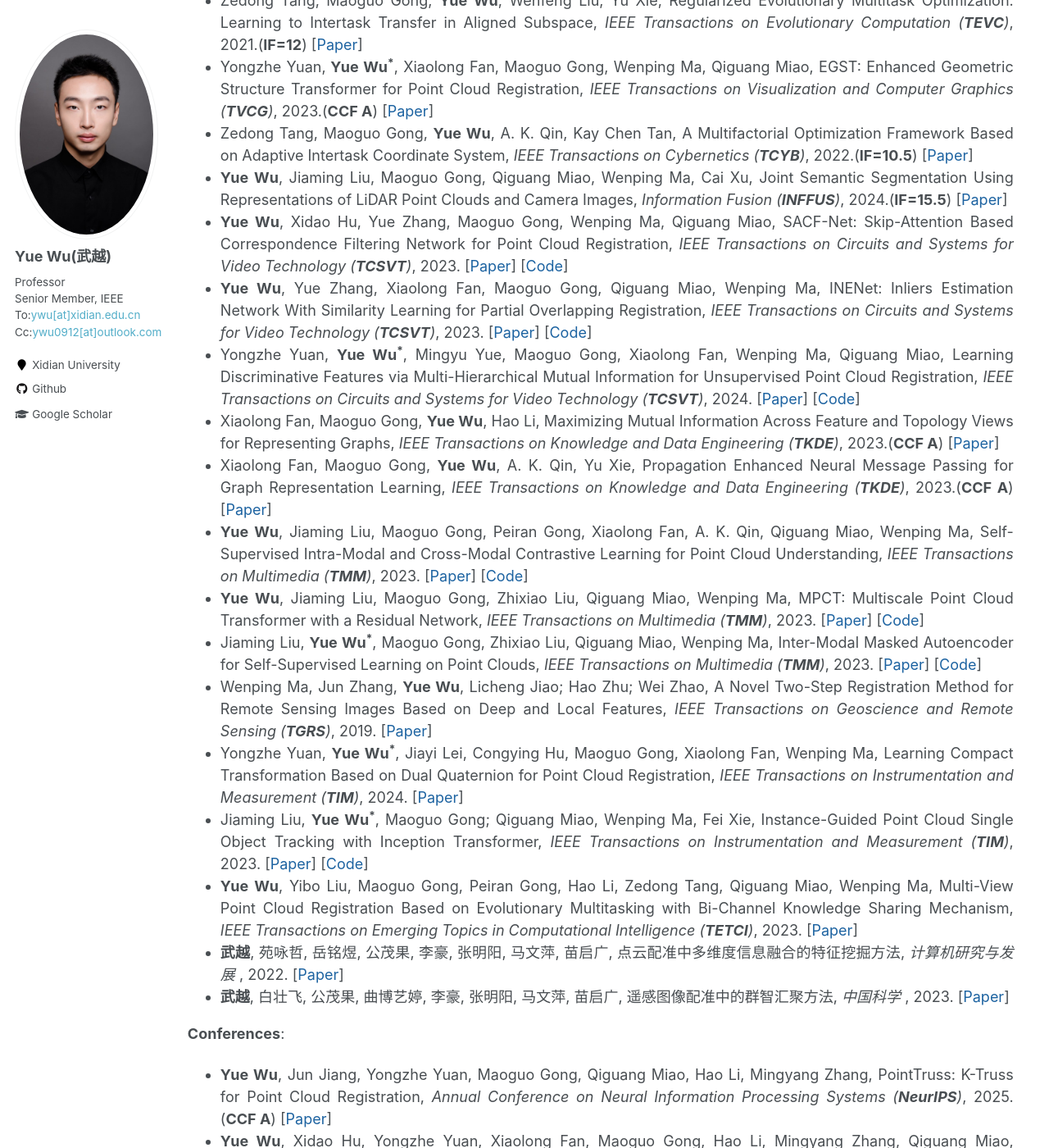
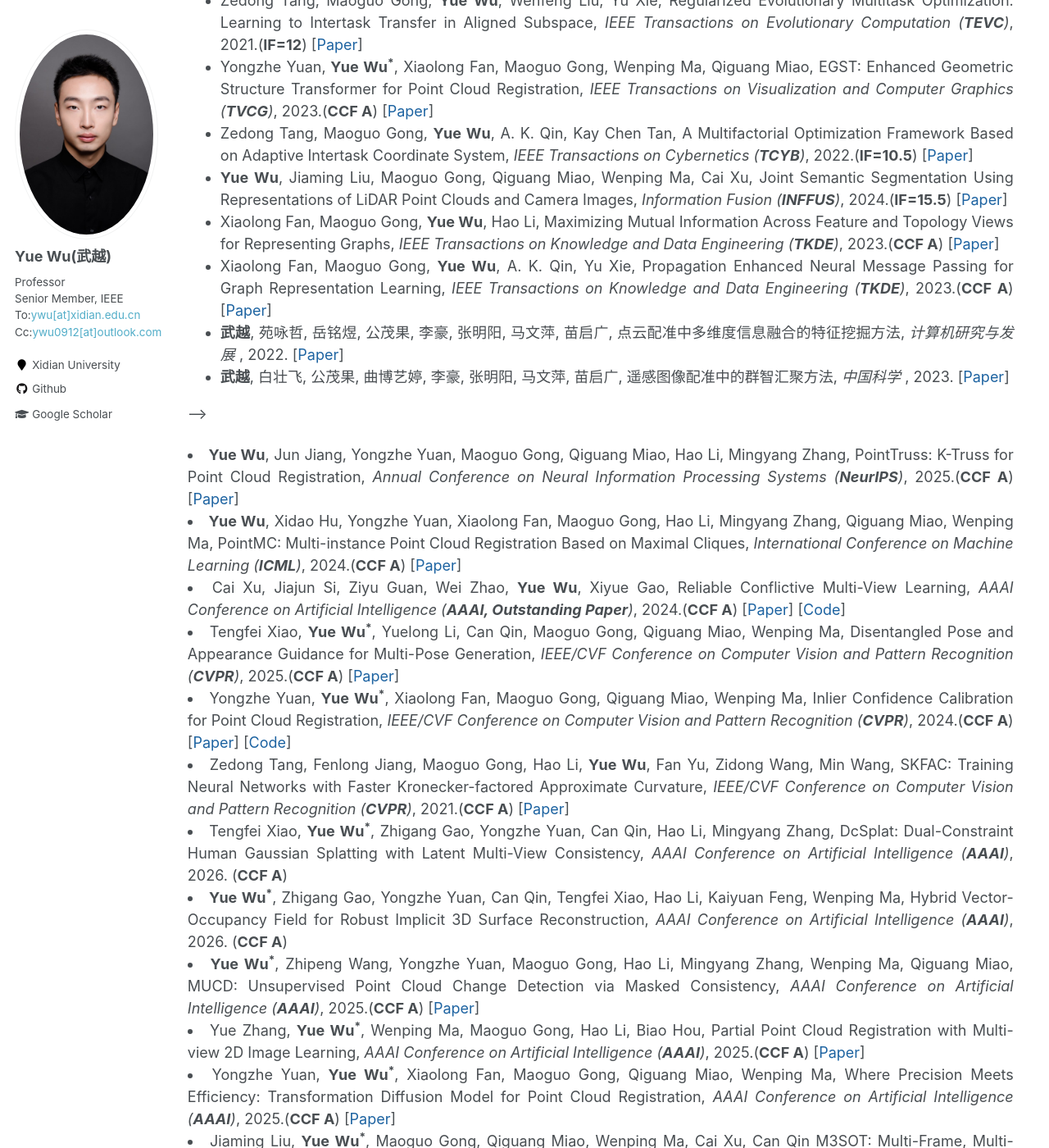
Before and after one commit to ywuchina/ywuchina.github.io, a Jekyll site: the page built from _pages/home.md, in a window 1280 px wide and 1400 px high, scrolled down 2658 px. Shown: the whole window at 82% size. Built offline with Jekyll 4.4.1, drawn with Linux system fonts in a browser that asks for light colours.

Commit message:
Update paper.html

```diff
--- a/_includes/paper.html
+++ b/_includes/paper.html
@@ -161,37 +161,6 @@
   </span>
   </li>
 
-<!--TCSVT 8.4-->
-<li style="margin-bottom: 1.5;">
-  <span>
-  <b>Yue Wu</b>, Xidao Hu, Yue Zhang, Maoguo Gong, Wenping Ma, Qiguang Miao,
-  SACF-Net: Skip-Attention Based Correspondence Filtering Network for Point Cloud Registration,
-  <i>IEEE Transactions on Circuits and Systems for Video Technology (<b>TCSVT</b>)</i>, 2023.
-  [<a href= "https://ieeexplore.ieee.org/abstract/document/10018266" target="_blank">Paper</a>]
-  [<a href= "https://github.com/HXDao/SACF-Net" target="_blank">Code</a>]
-  </span>
-  </li>
-  <li style="margin-bottom: 1.5;">
-    <span>
-    <b>Yue Wu</b>, Yue Zhang, Xiaolong Fan, Maoguo Gong, Qiguang Miao, Wenping Ma,
-    INENet: Inliers Estimation Network With Similarity Learning for Partial Overlapping Registration,
-    <i>IEEE Transactions on Circuits and Systems for Video Technology (<b>TCSVT</b>)</i>, 2023.
-    [<a href= "https://ieeexplore.ieee.org/document/9915616" target="_blank">Paper</a>]
-    [<a href= "https://github.com/superYuezhang/INENet" target="_blank">Code</a>]
-    </span>
-    </li>
-
-    <li style="margin-bottom: 1.5;">
-      <span><!--老师是通讯作者的在后面标注-->
-      Yongzhe Yuan, <b>Yue Wu<sup>*</sup></b>, Mingyu Yue, Maoguo Gong, Xiaolong Fan, Wenping Ma, Qiguang Miao,
-      Learning Discriminative Features via Multi-Hierarchical Mutual Information for Unsupervised Point Cloud Registration,
-      <i>IEEE Transactions on Circuits and Systems for Video Technology (<b>TCSVT</b>)</i>, 2024.
-      [<a href= "https://ieeexplore.ieee.org/abstract/document/10475373" target="_blank">Paper</a>]
-      [<a href= "https://github.com/ywuchina/TeamCode/tree/main/MMMI" target="_blank">Code</a>]
-
-      </span>
-      </li>
-
 
 <!--TKDE-->
       <li style="margin-bottom: 1.5;">
@@ -211,79 +180,6 @@
           [<a href= "https://ieeexplore.ieee.org/abstract/document/9508847" target="_blank">Paper</a>]
           </span>
           </li>
-
-
-<!--TMM 7.3-->
-<li style="margin-bottom: 1.5;">
-    <span>
-    <b>Yue Wu</b>, Jiaming Liu, Maoguo Gong, Peiran Gong, Xiaolong Fan, A. K. Qin, Qiguang Miao, Wenping Ma,
-    Self-Supervised Intra-Modal and Cross-Modal Contrastive Learning for Point Cloud Understanding,
-    <i>IEEE Transactions on Multimedia (<b>TMM</b>)</i>, 2023.
-    [<a href= "https://ieeexplore.ieee.org/document/10147273" target="_blank">Paper</a>]
-    [<a href= "https://github.com/liujia99/CrossNet" target="_blank">Code</a>]
-    </span>
-</li>
-<li style="margin-bottom: 1.5;">
-  <span>
-  <b>Yue Wu</b>, Jiaming Liu, Maoguo Gong, Zhixiao Liu, Qiguang Miao, Wenping Ma,
-  MPCT: Multiscale Point Cloud Transformer with a Residual Network,
-  <i>IEEE Transactions on Multimedia (<b>TMM</b>)</i>, 2023.
-  [<a href= "https://ieeexplore.ieee.org/document/10249213" target="_blank">Paper</a>]
-  [<a href= "https://github.com/ywuchina/TeamCode/blob/main/MindSpore%20Project/MPCT_mindspore.zip" target="_blank">Code</a>]
-  </span>
-  </li>
-  <li style="margin-bottom: 1.5;">
-    <span>
-    Jiaming Liu, <b>Yue Wu<sup>*</sup></b>, Maoguo Gong, Zhixiao Liu, Qiguang Miao, Wenping Ma,
-    Inter-Modal Masked Autoencoder for Self-Supervised Learning on Point Clouds,
-    <i>IEEE Transactions on Multimedia (<b>TMM</b>)</i>, 2023.
-    [<a href= "https://ieeexplore.ieee.org/abstract/document/10262210" target="_blank">Paper</a>]
-    [<a href= "https://github.com/ywu0912/TeamCode.git" target="_blank">Code</a>]
-    </span>
-    </li>
-
-<!--TGRS-->
-<li style="margin-bottom: 1.5;">
-  <span>
-    Wenping Ma, Jun Zhang, <b>Yue Wu</b>, Licheng Jiao; Hao Zhu; Wei Zhao,
-  A Novel Two-Step Registration Method for Remote Sensing Images Based on Deep and Local Features,
-  <i>IEEE Transactions on Geoscience and Remote Sensing  (<b>TGRS</b>)</i>, 2019.
-  [<a href= "https://ieeexplore.ieee.org/document/8648479" target="_blank">Paper</a>]
-  </span>
-  </li>
-
-<!--TIM 5.6-->
-
-    <li style="margin-bottom: 1.5;">
-      <span>
-        Yongzhe Yuan, <b>Yue Wu<sup>*</sup></b>, Jiayi Lei, Congying Hu, Maoguo Gong, Xiaolong Fan, Wenping Ma,
-      Learning Compact Transformation Based on Dual Quaternion for Point Cloud Registration,
-      <i>IEEE Transactions on Instrumentation and Measurement (<b>TIM</b>)</i>,  2024.
-      [<a href= "https://ieeexplore.ieee.org/abstract/document/10381830" target="_blank">Paper</a>]
-      </span>
-      </li>
-      <li style="margin-bottom: 1.5;">
-        <span>
-          Jiaming Liu, <b>Yue Wu<sup>*</sup></b>, Maoguo Gong; Qiguang Miao, Wenping Ma, Fei Xie,
-        Instance-Guided Point Cloud Single Object Tracking with Inception Transformer,
-        <i>IEEE Transactions on Instrumentation and Measurement (<b>TIM</b>)</i>,  2023.
-        [<a href= "https://ieeexplore.ieee.org/abstract/document/10242082/" target="_blank">Paper</a>]
-        [<a href= "https://github.com/liujia99/PTIT" target="_blank">Code</a>]
-        </span>
-        </li>
-
-<!--TETCI 5.3-->
-<li style="margin-bottom: 1.5;">
-    <span>
-        <b>Yue Wu</b>, Yibo Liu, Maoguo Gong, Peiran Gong, Hao Li, Zedong Tang, Qiguang Miao, Wenping Ma,
-    Multi-View Point Cloud Registration Based on Evolutionary Multitasking with Bi-Channel Knowledge Sharing Mechanism,
-    <i>IEEE Transactions on Emerging Topics in Computational Intelligence (<b>TETCI</b>)</i>, 2023.
-    [<a href= "https://ieeexplore.ieee.org/abstract/document/9903069" target="_blank">Paper</a>]
-    </span>
-    </li>
-
-
-
 
   <!--计算机研究与发展-->
 <li style="margin-bottom: 1.5;">
```
Also changed, not shown: other parts of _includes/paper.html (+2 -2 lines).
